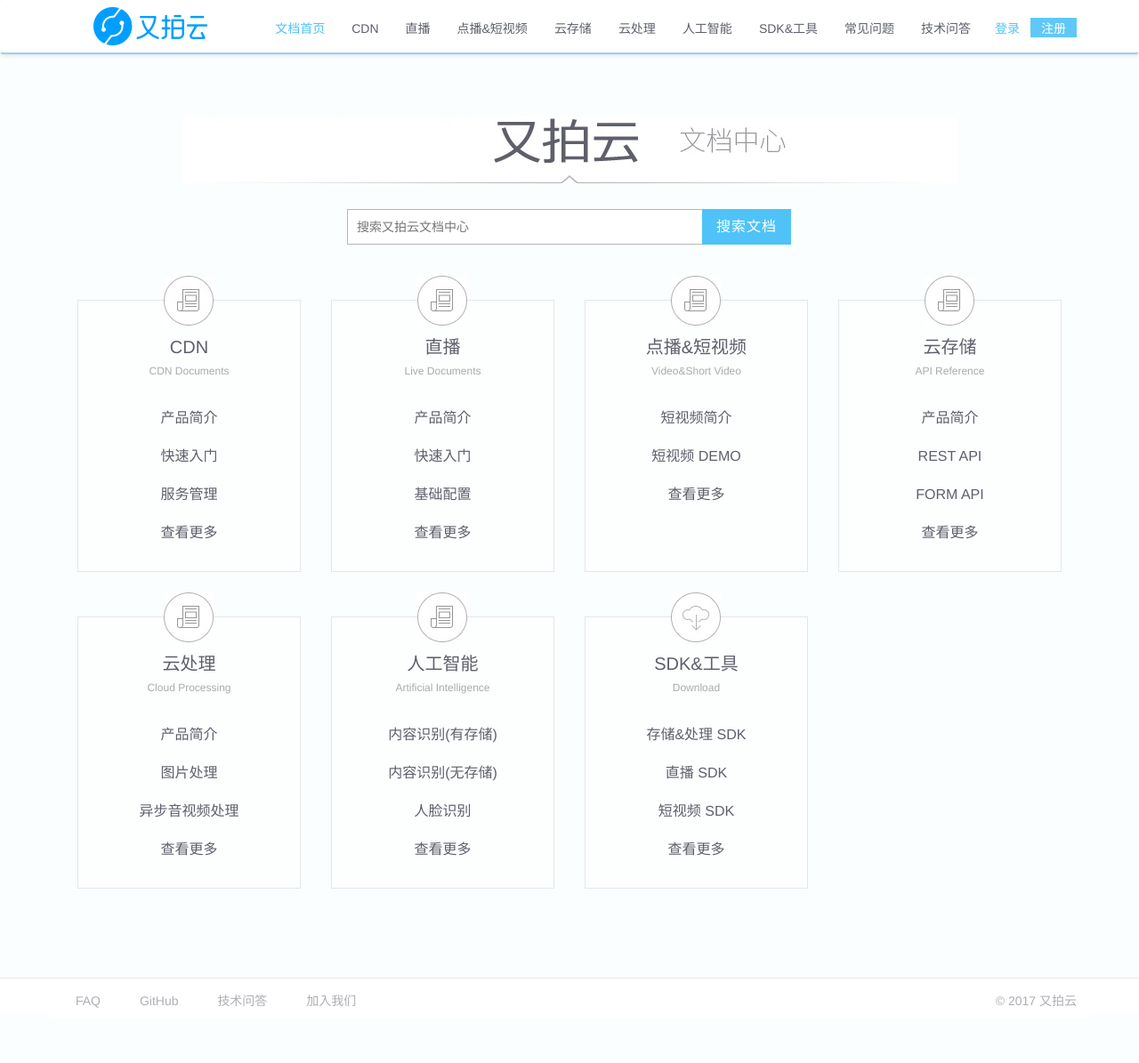
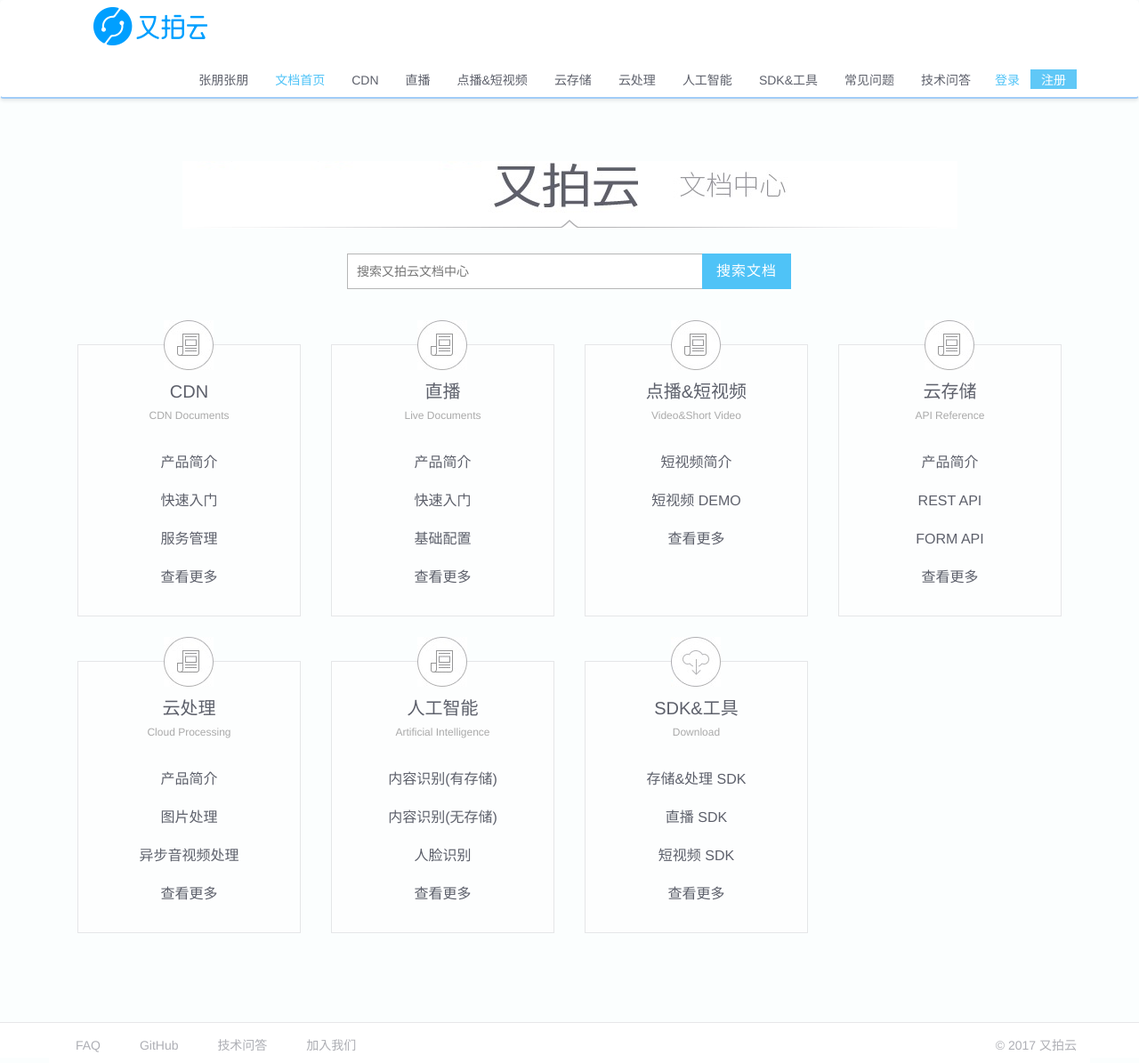
Before and after one commit to upyun/docs, an MkDocs documentation site: the page built from sources/index.md, in a window 1280 px wide. Shown: the whole page at 89% size. Built offline with MkDocs 1.6.1, drawn with Linux system fonts in a browser that asks for light colours; old or Windows-style settings are respelled for this version of MkDocs; before the commit the page ends 1145 px from its top, so only the background shows below that.

Commit message:
Update mkdocs.yml

```diff
--- a/mkdocs.yml
+++ b/mkdocs.yml
@@ -6,7 +6,7 @@
 copyright: Copyright &copy; 2017, 又拍云
 
 pages:
-
+- '张朋张朋': 'zp.md'
 - '文档首页': 'index.md'
 - 'CDN':
     - '内容总览': 'cdn/index.md'
```
